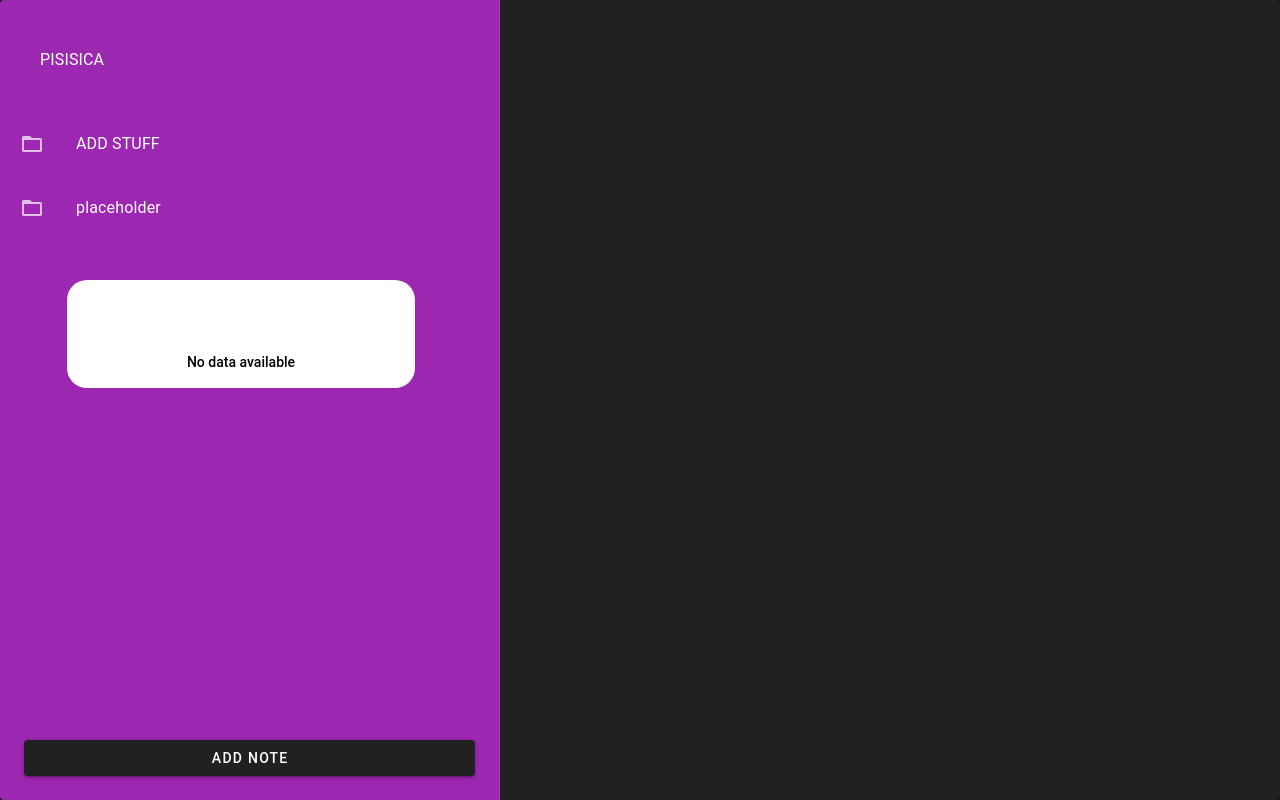
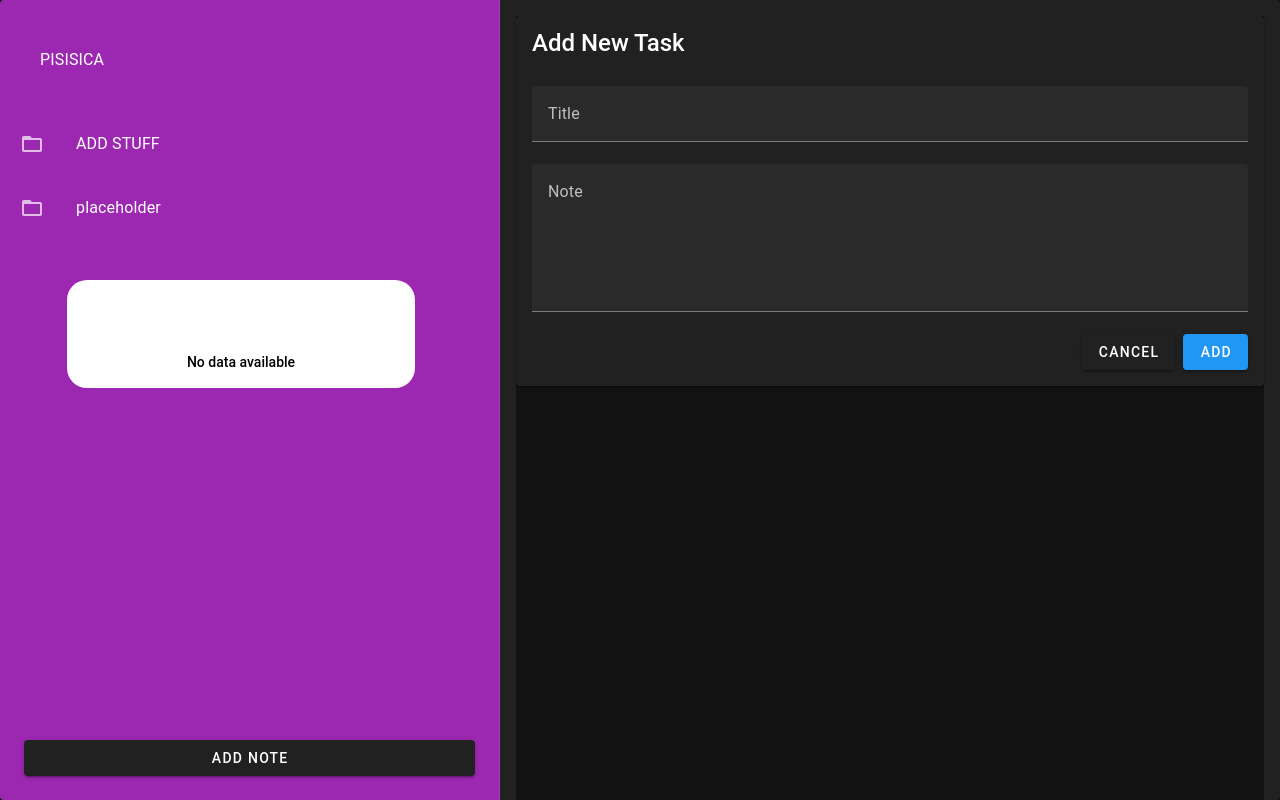
Before and after one commit to rneag/ChallengeIPW, a Vue app: page /Drawer in a window 1280 px wide. Built offline with nearby package versions, Linux system fonts and the light colour scheme.

Commit message:
am pus ale lu rarej

```diff
--- a/src/pages/Drawer.vue
+++ b/src/pages/Drawer.vue
@@ -16,6 +16,7 @@
           <v-container style="align-items: center; margin-left: 35px;">
             <List style="max-height: 300px;" />
           </v-container>
+
           <template v-slot:append>
             <div class="pa-6">
               <v-btn block>
@@ -24,7 +25,10 @@
             </div>
           </template>
         </v-navigation-drawer>
-        <v-main style="height: 100vh; width: 50vw;" />
+        <v-main style="height: 100vh; width: 50vw;" >
+          <Note/>
+
+        </v-main>
       </v-layout>
     </v-card>
   </template>
--- a/src/pages/index.vue
+++ b/src/pages/index.vue
@@ -1,11 +1,4 @@
 <template>
-<<<<<<< HEAD
-</template>
-
-<script lang="ts">
-
-</script>
-=======
   <Drawer>
   </Drawer>
 </template>
@@ -14,4 +7,3 @@
 import Drawer from './Drawer.vue';
   //
 </script>
->>>>>>> refs/remotes/origin/main
--- a/src/typed-router.d.ts
+++ b/src/typed-router.d.ts
@@ -19,7 +19,6 @@ declare module 'vue-router/auto-routes' {
    */
   export interface RouteNamedMap {
     '/': RouteRecordInfo<'/', '/', Record<never, never>, Record<never, never>>,
-    '/Button': RouteRecordInfo<'/Button', '/Button', Record<never, never>, Record<never, never>>,
     '/Drawer': RouteRecordInfo<'/Drawer', '/Drawer', Record<never, never>, Record<never, never>>,
     '/testlist': RouteRecordInfo<'/testlist', '/testlist', Record<never, never>, Record<never, never>>,
   }
```
